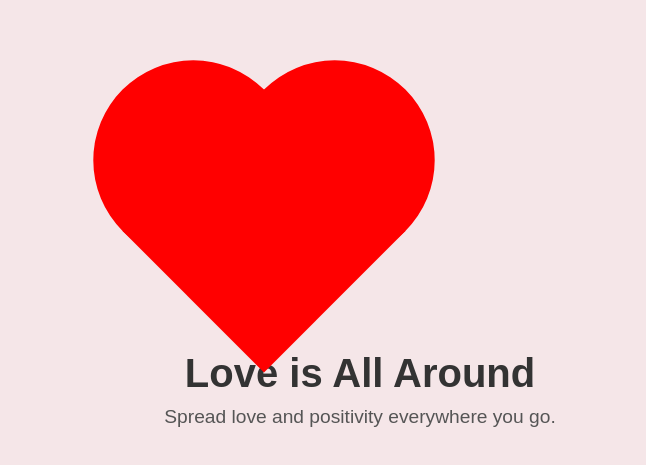
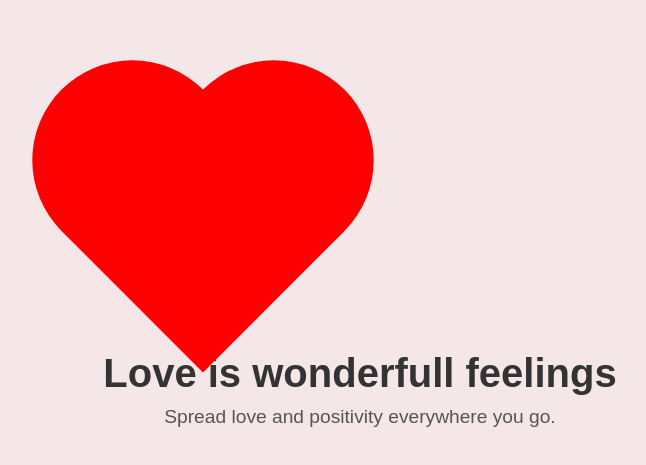
Before and after one commit to jasminlayag21/activity2, a plain HTML site: page index.html in a window 1280 px wide. Shown: the part 111-576 px from the top of the page, without its empty margins (280-926 px from the left). Drawn offline with Linux system fonts and the light colour scheme.

Commit message:
Updated index.html

```diff
--- a/index.html
+++ b/index.html
@@ -66,7 +66,7 @@
 <body>
   <div class="container">
     <div class="heart"></div>
-    <h1>Love is All Around</h1>
+    <h1>Love is wonderfull feelings</h1>
     <p>Spread love and positivity everywhere you go.</p>
   </div>
 </body>
```
